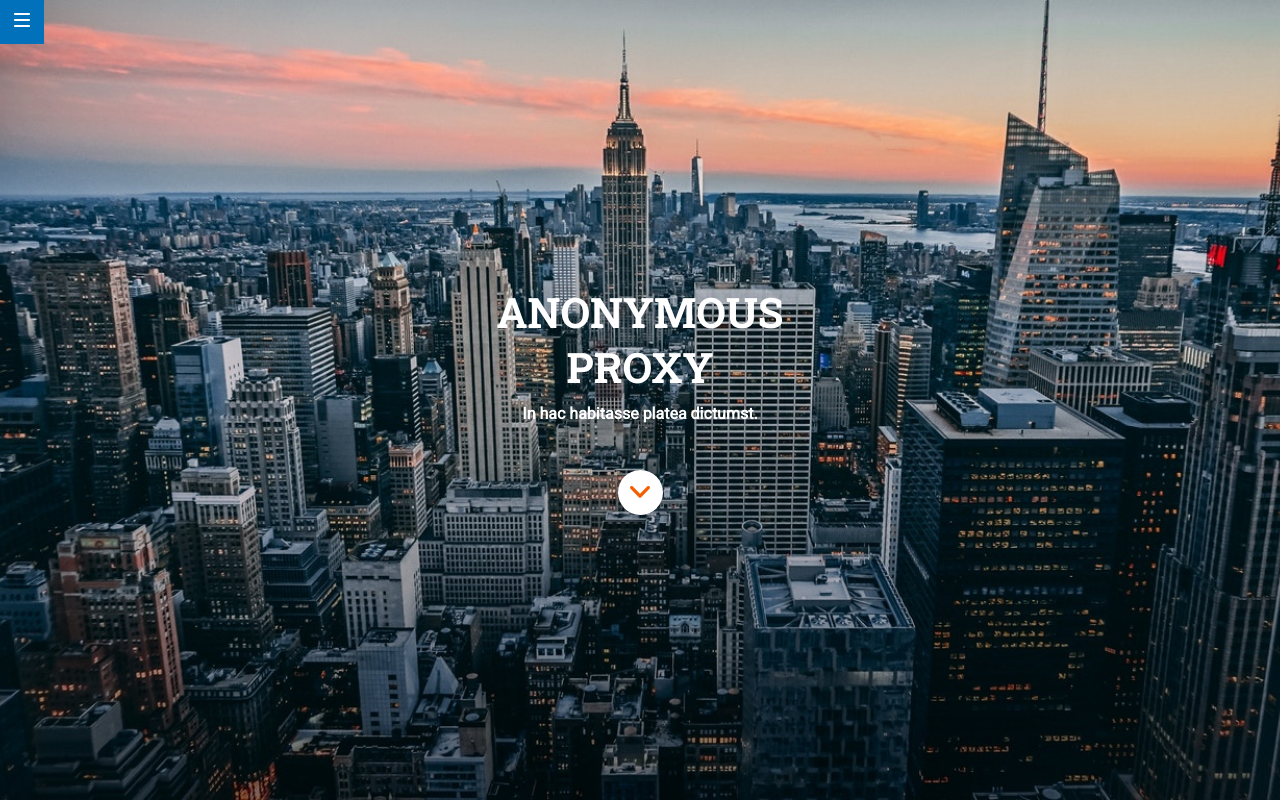
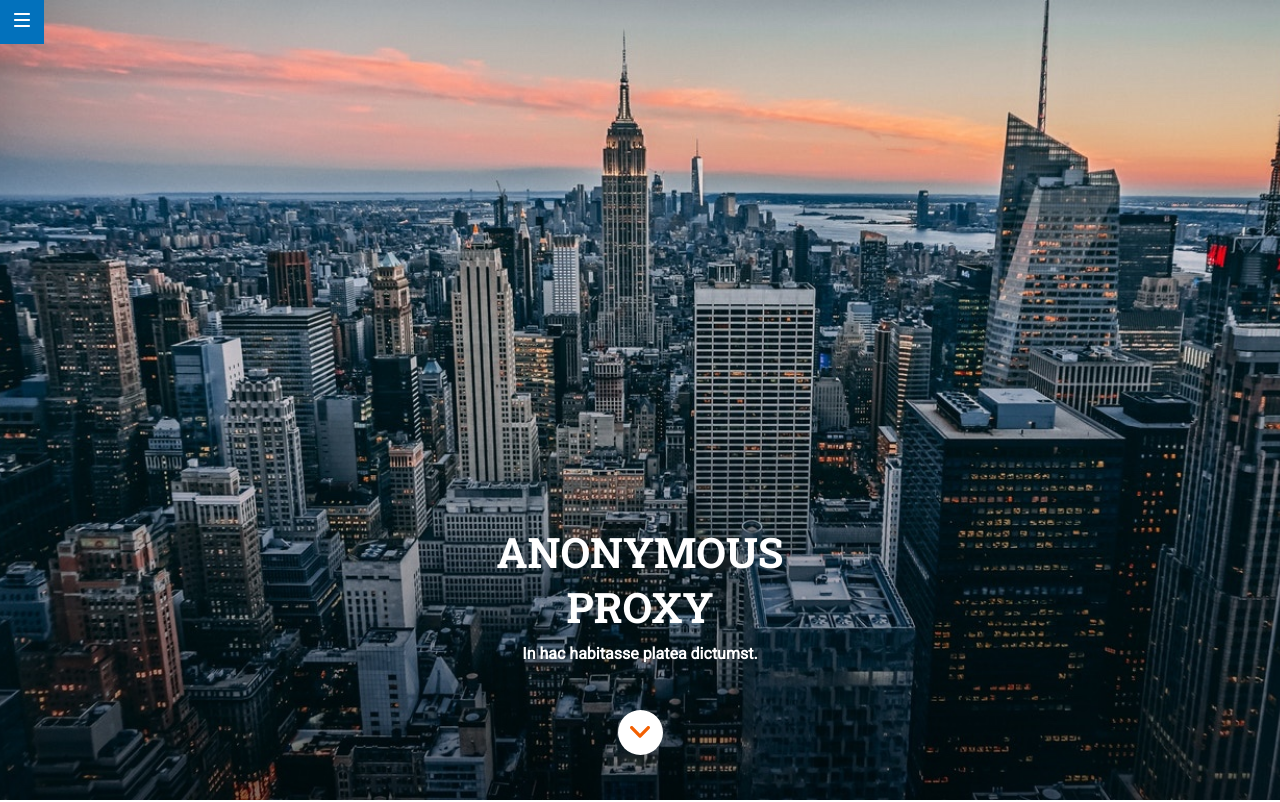
Before and after one commit to alcocere/anonymous-proxy, a website: page src/html/index.html in a window 1280 px wide. Shown: the top 802 px of the page. Drawn offline with nearby package versions, Linux system fonts and the light colour scheme; files that its build step writes are made by us from their sources; files whose address does not match are found by name.

Commit message:
justify items hero section

```diff
--- a/src/scss/main.scss
+++ b/src/scss/main.scss
@@ -6,8 +6,8 @@
   background: url(../images/cover.jpg) center no-repeat;
   background-size: cover;
   display: flex;
-  align-content: center;
   flex-direction: column;
+  justify-content: flex-end;
   align-items: center;
 }
 
@@ -55,6 +55,7 @@
   background-color: white;
   display: flex;
   align-items: center;
+  margin-bottom: 45px;
 }
 
 // TIPS SECTION //
```
